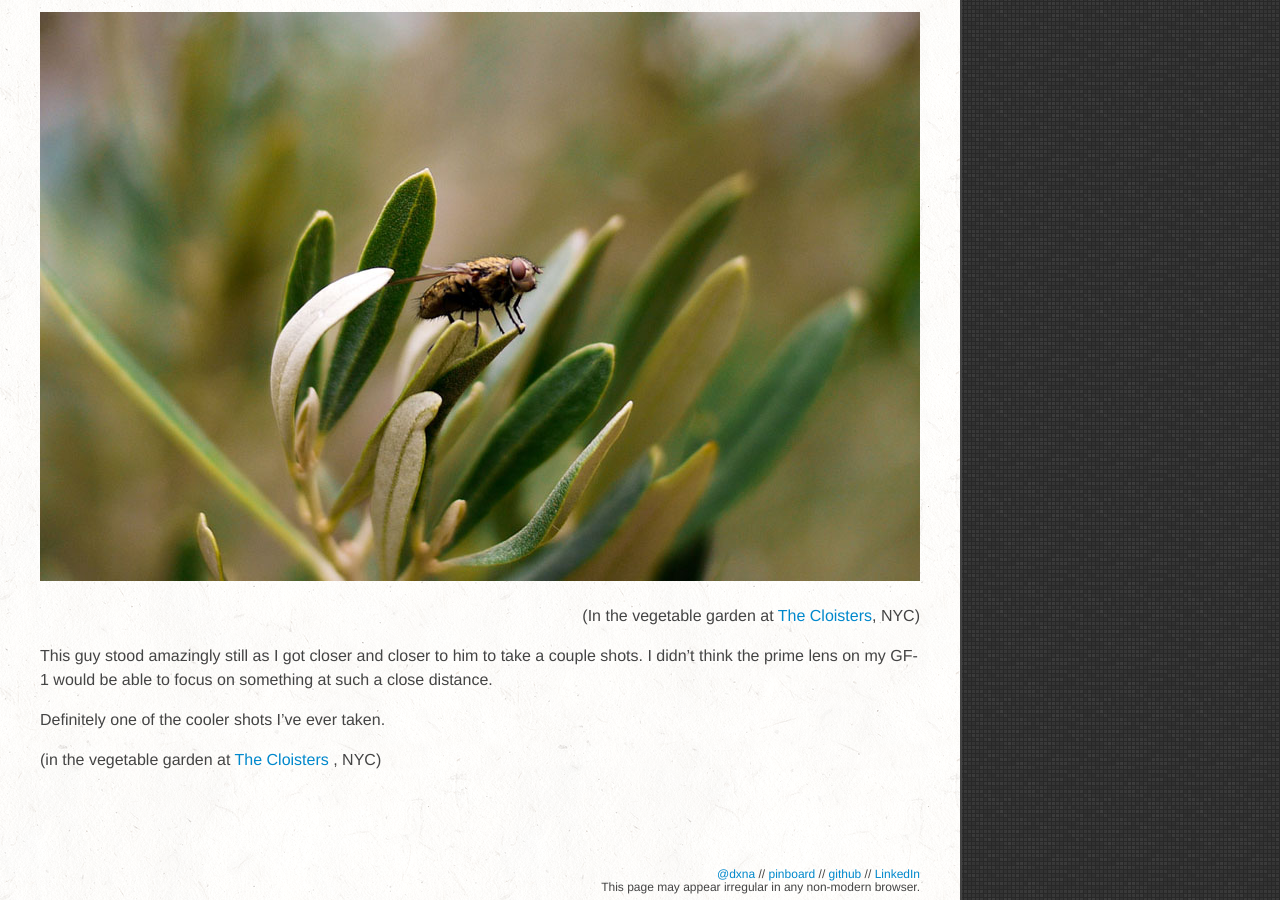
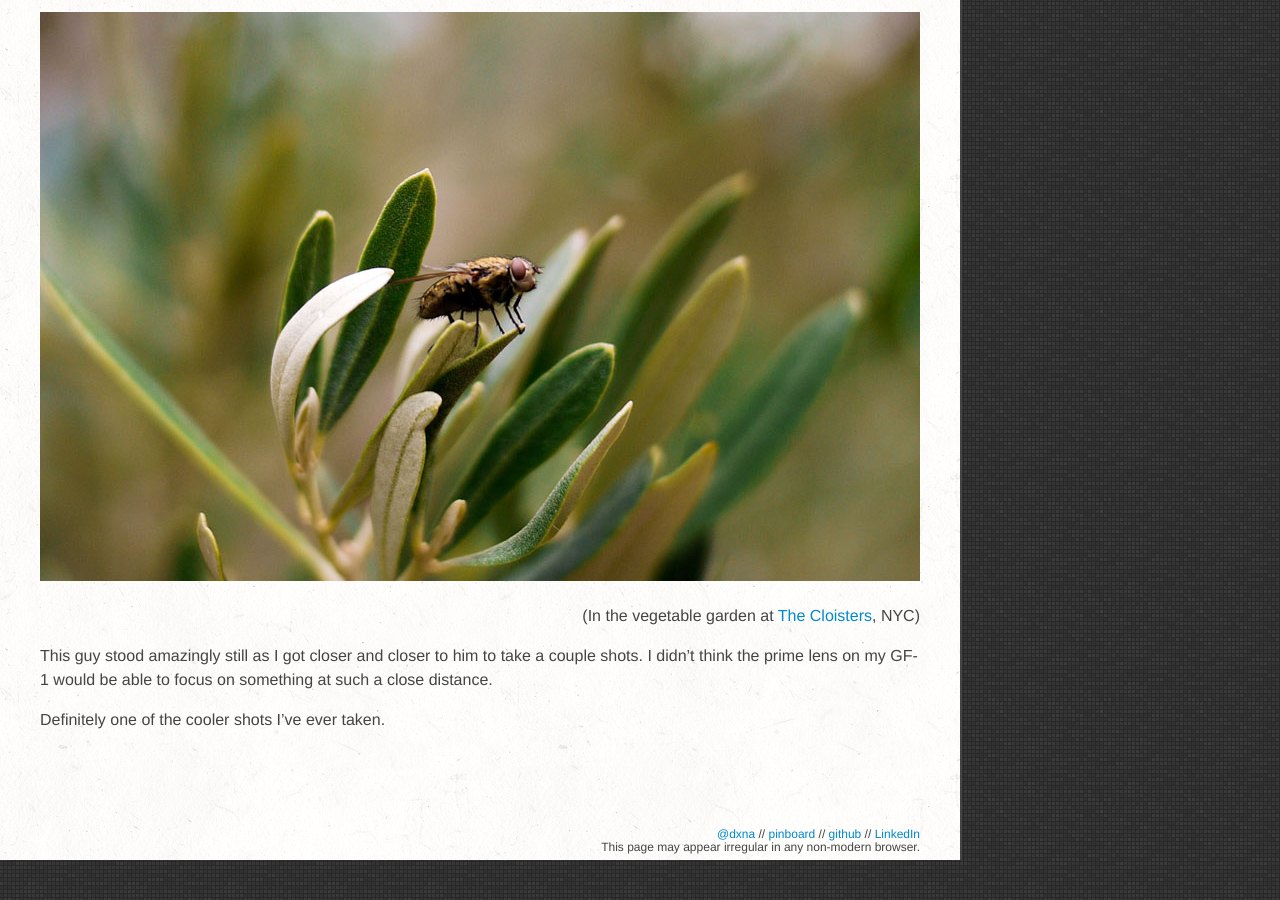
Before and after one commit to danielna/danielna.github.com, a Jekyll site: the page built from _posts/2012-07-30-cloisters-nyc.md, in a window 1280 px wide and 900 px high, scrolled down 746 px. Built offline with Jekyll 4.4.1, drawn with Linux system fonts in a browser that asks for light colours; nearby versions of some CDN libraries; library files that are not in the unit come from our copies; Markdown is read by kramdown in place of the engine named in the settings; comment, search, counter and statistics services are not loaded; after the commit the page ends 1606 px from its top, so only the background shows below that.

Commit message:
update cloisters post to remove redundant quote source

```diff
--- a/_posts/2012-07-30-cloisters-nyc.md
+++ b/_posts/2012-07-30-cloisters-nyc.md
@@ -16,5 +16,3 @@ tags: photos
 This guy stood amazingly still as I got closer and closer to him to take a couple shots.  I didn't think the prime lens on my GF-1 would be able to focus on something at such a close distance.
 
 Definitely one of the cooler shots I’ve ever taken.
-
-(in the vegetable garden at <a target="_blank" title="The Cloisters -- wikipedia.org" href="https://en.wikipedia.org/wiki/The_Cloisters">The Cloisters</a> , NYC)
```
